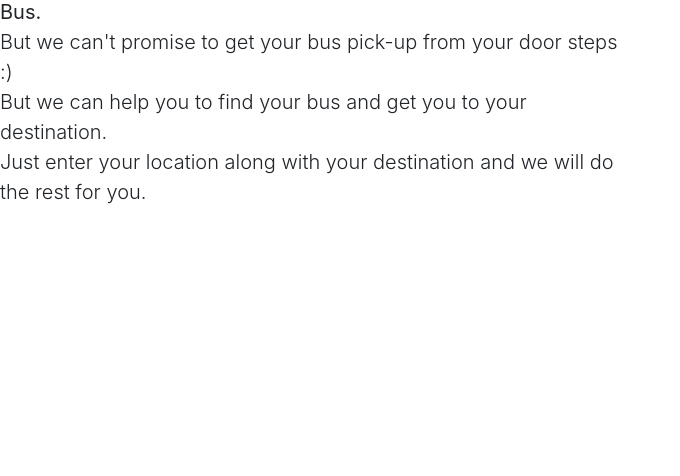
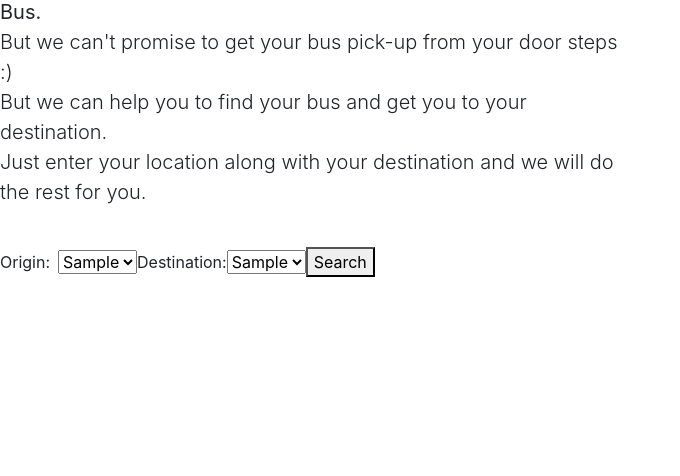
Before and after one commit to akashghosh256/Find_My_Bus, a Flask app: template templates/home.html in a window 1280 px wide. Shown: the part 222-698 px from the top of the page, without its empty margins (0-680 px from the left). Run offline with Flask 3, Linux system fonts and the light colour scheme; the template is opened without the code that fills it: most values are stand-ins (such as "Sample title", 1, 10 or a date in 2020); some libraries are stand-ins or nearby versions.

Commit message:
Added form element to home.html to create dropdowns with the origin and destination values.

```diff
--- a/templates/form.html
+++ b/templates/form.html
@@ -56,10 +56,10 @@
 
       <hr>
       <div class="text-center space">
-        <label for="departure">Departure</label>
+        <label for="origin">Origin</label>
       </div>
       <div>
-        <input type="text" class="form-control space text-center" id="departure" placeholder="Enter departure city or location" required>
+        <input type="text" class="form-control space text-center" id="origin" placeholder="Enter origin location" required>
       </div>
       <div class="text-center space">
         <label for="destination">Destination</label>
--- a/templates/home.html
+++ b/templates/home.html
@@ -20,4 +20,21 @@
         </p>
     </div>
 </div>
+<form method="POST" action="{{ url_for('search') }}" class="form-inline">
+    <label for="origin" class="mr-2">Origin:</label>
+    <select name="origin" id="origin">
+        {% for o in unique_origins %}
+            <option value="{{ o }}">{{ o }}</option>
+        {% endfor %}
+    </select>
+    <br>
+    <label for="destination">Destination:</label>
+    <select name="destination" id="destination">
+        {% for d in unique_destinations %}
+            <option value="{{ d }}">{{ d }}</option>
+        {% endfor %}
+    </select>
+    <br>
+    <button type="submit">Search</button>
+</form>
 {% endblock %}
```
